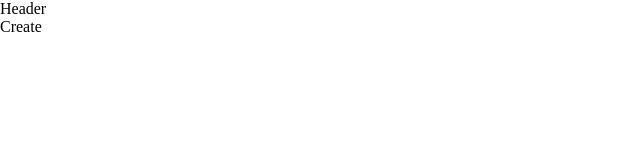
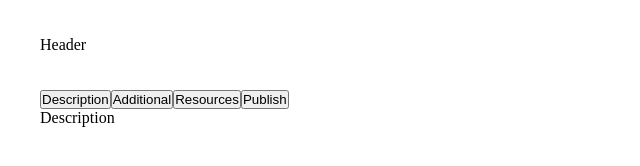
Before and after one commit to narekpedanyan/online-shop, a React app: page /create in a window 1280 px wide. Shown: the whole page, without its empty margins (0-640 px from the left). Built offline with nearby package versions, Linux system fonts and the light colour scheme.

Commit message:
Some functionality implemented.

```diff
--- a/src/assets/styles/index.scss
+++ b/src/assets/styles/index.scss
@@ -1 +1,2 @@
 @import "reset";
+@import "shared";
--- /dev/null
+++ b/src/assets/styles/shared.scss
@@ -0,0 +1,8 @@
+
+
+.container {
+  max-width: 1200px;
+  width: 100%;
+  margin-left: auto;
+  margin-right: auto;
+}
--- /dev/null
+++ b/src/components/create/additional.js
@@ -0,0 +1,11 @@
+import React from 'react';
+
+const Additional = () => {
+  return (
+    <div>
+      Additional
+    </div>
+  )
+}
+
+export default Additional;
--- /dev/null
+++ b/src/components/create/description.js
@@ -0,0 +1,11 @@
+import React from 'react';
+
+const Description = () => {
+  return (
+    <div>
+      Description
+    </div>
+  )
+}
+
+export default Description;
--- /dev/null
+++ b/src/components/create/publish.js
@@ -0,0 +1,11 @@
+import React from 'react';
+
+const Publish = () => {
+  return (
+    <div>
+      Publish
+    </div>
+  )
+}
+
+export default Publish;
--- /dev/null
+++ b/src/components/create/resources.js
@@ -0,0 +1,11 @@
+import React from 'react';
+
+const Resources = () => {
+  return (
+    <div>
+      Resources
+    </div>
+  )
+}
+
+export default Resources;
--- a/src/components/productCard/index.js
+++ b/src/components/productCard/index.js
@@ -1,10 +1,11 @@
 import React from 'react';
 import PropTypes from 'prop-types';
+import './index.scss';
 
 const ProductCard = ({ data }) => {
   const { mark } = data;
   return (
-    <div>
+    <div className="product-card">
       {mark}
     </div>
   )
--- /dev/null
+++ b/src/components/productCard/index.scss
@@ -0,0 +1,6 @@
+
+.product-card {
+  width: 100%;
+  height: 200px;
+  border: 1px solid black;
+}
--- /dev/null
+++ b/src/constants/labels.js
@@ -0,0 +1,3 @@
+export const LABELS = {
+
+};
--- a/src/containers/create/index.js
+++ b/src/containers/create/index.js
@@ -1,11 +1,69 @@
-import React from 'react';
+import React, { useState } from 'react';
+import Description from '../../components/create/description';
+import Additional from '../../components/create/additional';
+import Resources from "../../components/create/resources";
+import Publish from '../../components/create/publish';
 import './index.scss';
 
+const steps = {
+  description: {
+    key: 'description',
+    label: 'Description',
+    route: Description
+  },
+  additional: {
+    key: 'additional',
+    label: 'Additional',
+    route: Additional
+  },
+  resources: {
+    key: 'resources',
+    label: 'Resources',
+    route: Resources
+  },
+  publish: {
+    key: 'publish',
+    label: 'Publish',
+    route: Publish
+  }
+};
+
 const Create = () => {
+  const [step, setStep] = useState(steps['description']);
+  const { route} = step;
+
+  const changeStep = (routeData) => {
+    setStep(routeData);
+  };
+
   return (
-    <div>
-      Create
-    </div>
+    <section className="crate-screen">
+      <div className="crate-content">
+        <div className="steps-control">
+          <div className="container">
+            {
+              Object.keys(steps).map((item) => {
+                const { label } = steps[item];
+                return (
+                  <button
+                    onClick={() => changeStep(steps[item])}
+                    type="button"
+                    key={item}
+                  >
+                    {label}
+                  </button>
+                )
+              })
+            }
+          </div>
+        </div>
+        <div>
+          <div className="container">
+            {route()}
+          </div>
+        </div>
+      </div>
+    </section>
   )
 }
 
--- a/src/containers/create/index.scss
+++ b/src/containers/create/index.scss
@@ -0,0 +1,12 @@
+
+.crate-screen {
+  width: 100%;
+  .crate-content {
+    width: 100%;
+    display: flex;
+    flex-direction: column;
+    .steps-control {
+      //width: wod
+    }
+  }
+}
--- a/src/containers/header/index.js
+++ b/src/containers/header/index.js
@@ -4,7 +4,9 @@ import './index.scss';
 const Header = () => {
   return (
     <header>
-      Header
+      <div className="container">
+        Header
+      </div>
     </header>
   )
 }
--- a/src/containers/header/index.scss
+++ b/src/containers/header/index.scss
@@ -0,0 +1,6 @@
+header {
+  width: 100%;
+  height: 90px;
+  display: flex;
+  align-items: center;
+}
--- a/src/containers/home/index.js
+++ b/src/containers/home/index.js
@@ -10,12 +10,20 @@ const Home = () => {
   return (
     <React.Fragment>
       <section className="filters">
-        Filters
+        <div className="container">
+          <div>
+            Filters
+          </div>
+        </div>
       </section>
       <section className="products">
-        {
-          data.map((item, index) => (<ProductCard data={item} key={index}/>))
-        }
+        <div className="container">
+          <div className="products-grid">
+            {
+              data.map((item, index) => (<ProductCard data={item} key={index}/>))
+            }
+          </div>
+        </div>
       </section>
     </React.Fragment>
   )
--- a/src/containers/home/index.scss
+++ b/src/containers/home/index.scss
@@ -0,0 +1,13 @@
+
+.filters {
+
+}
+
+.products {
+  .products-grid {
+    width: 100%;
+    display: grid;
+    grid-gap: 15px;
+    grid-template-columns: repeat(3, 3fr);
+  }
+}
--- a/src/features/products/productsSlice.js
+++ b/src/features/products/productsSlice.js
@@ -1,4 +1,4 @@
-import { createSlice } from '@reduxjs/toolkit'
+import { createSlice } from '@reduxjs/toolkit';
 import {carInfoModel} from "../../constants/carInfo";
 
 export const productsSlice = createSlice({
```
